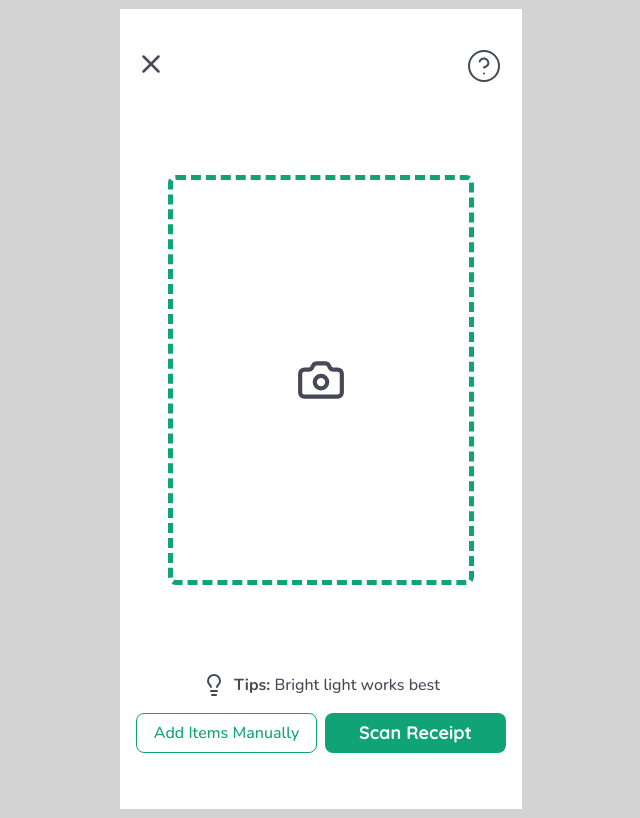
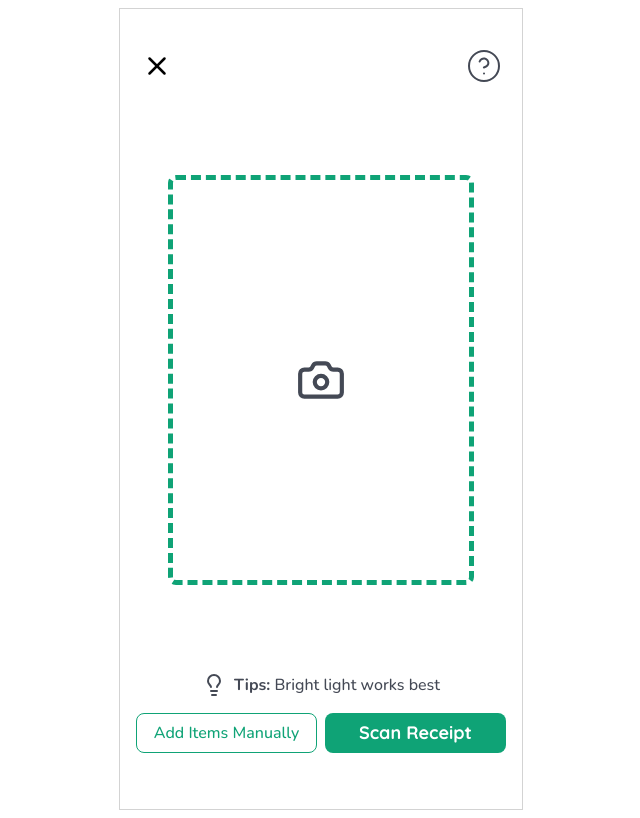
Before and after one commit to ReubenKimClemens/26JrProj_FoodAtHome, a SvelteKit app: page /scan in a window 1280 px wide. Shown: the whole page, without its empty margins (319-959 px from the left). Built offline with nearby package versions, Linux system fonts and the light colour scheme.

Commit message:
🐛 quick fix to metric, inventory for spacing

```diff
--- a/src/lib/styles/app.css
+++ b/src/lib/styles/app.css
@@ -7,7 +7,7 @@
 
 html {
   color: var(--text-default);
-  background: lightgrey;
+  background-color: var(--bg-default);
 }
 
 .title-xl {
--- a/src/routes/inventory/+page.svelte
+++ b/src/routes/inventory/+page.svelte
@@ -78,6 +78,8 @@
     .inventory-screen {
         font-family: var(--font-family-title);
         padding-bottom: 7rem;
+        width: 90%;
+        align-self: center;
     }
     .filters {
         display: flex;
--- a/src/routes/metrics/+page.svelte
+++ b/src/routes/metrics/+page.svelte
@@ -61,7 +61,9 @@
     .metric-screen {
         font-family: var(--font-family-title);
         padding-bottom: 7rem;
+        align-self: center;
         gap: 1rem;
+        width: 90%;
     }
     .store-list {
         display: flex;
--- a/src/routes/scan/+page.svelte
+++ b/src/routes/scan/+page.svelte
@@ -11,7 +11,10 @@
 <div class="content">
 
     <div class="top-nav">
-        <X size={30}/>
+        <button on:click={() => goto('/')} class="back-btn">
+            <X size={30}/>
+        </button>
+
 
         <button class="help-btn" on:click={() => goto('/scan/scanning-tips')}>
 
@@ -70,6 +73,11 @@
         border: none;
         background: transparent;
     }
+    .back-btn{
+        cursor: pointer;
+        border: none;
+        background: transparent;
+    }
 
     .tips-container {
         display: flex;
```
